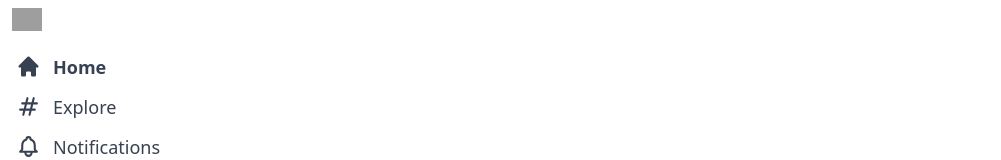
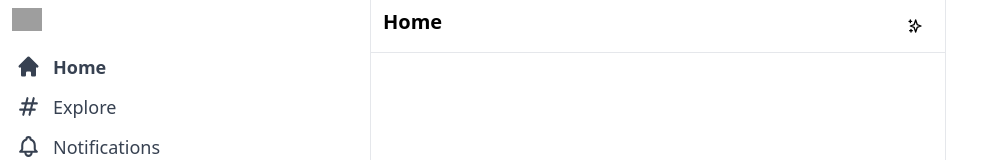
Before and after one commit to s-d-le/next-twitter, a Next.js app: page / in a window 1280 px wide. Shown: the top 160 px of the page, without its empty margins (0-1001 px from the left). Built offline with nearby package versions, Linux system fonts and the light colour scheme; grey boxes are pictures that could not be loaded.

Commit message:
feed component

```diff
--- /dev/null
+++ b/src/app/components/Feed.tsx
@@ -0,0 +1,14 @@
+import { HiOutlineSparkles } from "react-icons/hi";
+
+export default function Feed() {
+  return (
+    <div className="max-w-xl flex-grow border-l border-r border-gray-200 sm:ml-[73px] xl:ml-[370px] xl:min-w-[576px]">
+      <div className="sticky top-0 z-50 flex border-b border-gray-200 bg-white py-2 px-3">
+        <h2 className="cursor-pointer text-lg font-bold sm:text-xl">Home</h2>
+        <div className="hoverEffect ml-auto flex h-9 w-9 items-center justify-center px-0">
+          <HiOutlineSparkles className="h-5" />
+        </div>
+      </div>
+    </div>
+  );
+}
--- a/src/app/page.tsx
+++ b/src/app/page.tsx
@@ -3,6 +3,7 @@ import { Inter } from "next/font/google";
 import styles from "./page.module.css";
 import Head from "next/head";
 import Sidebar from "./components/Sidebar";
+import Feed from "./components/Feed";
 
 const inter = Inter({ subsets: ["latin"] });
 
@@ -19,6 +20,7 @@ export default function Home() {
         {/* Sidebar */}
         <Sidebar />
         {/* Feed */}
+        <Feed />
         {/* Widget */}
       </main>
     </div>
```
